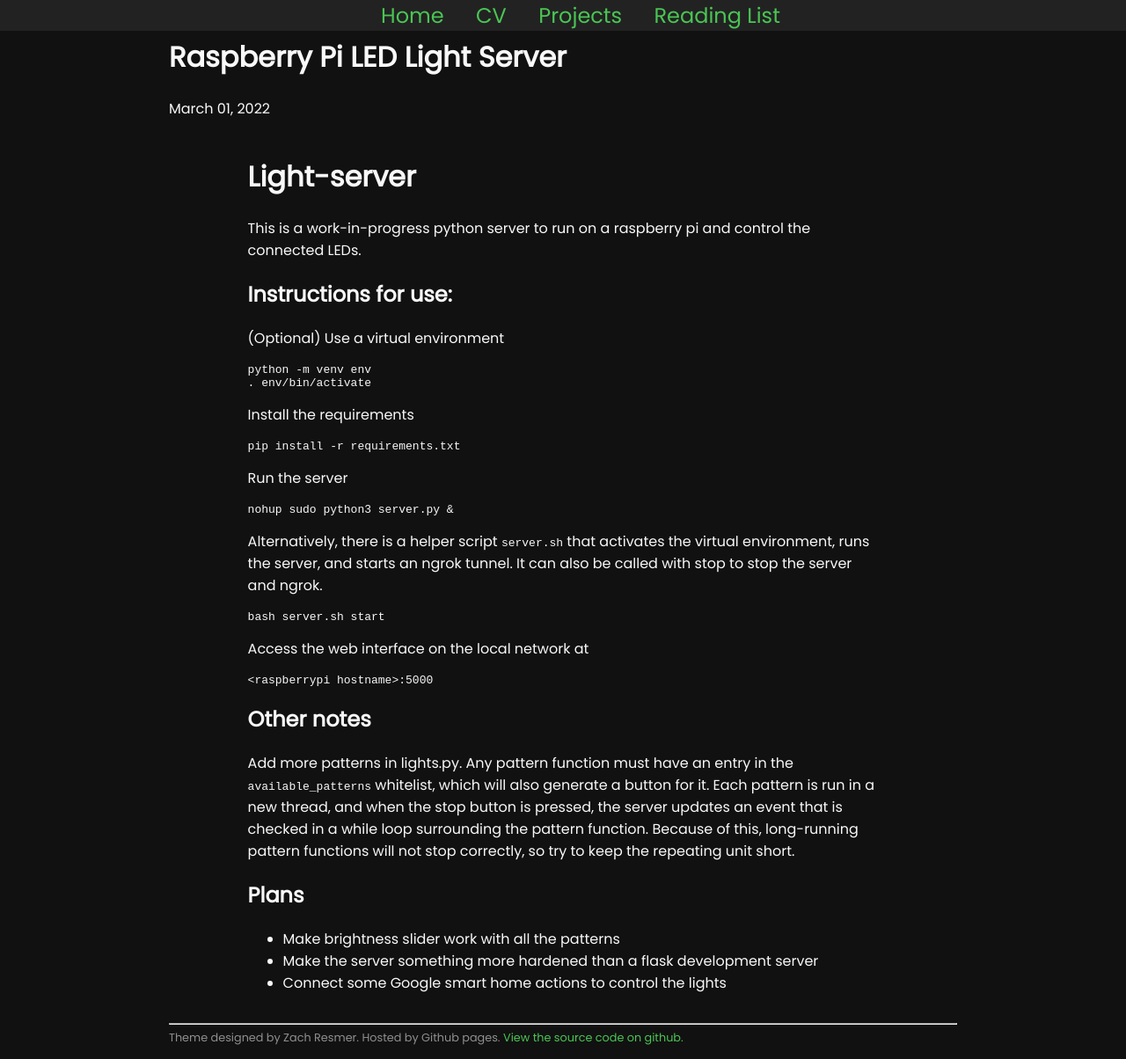
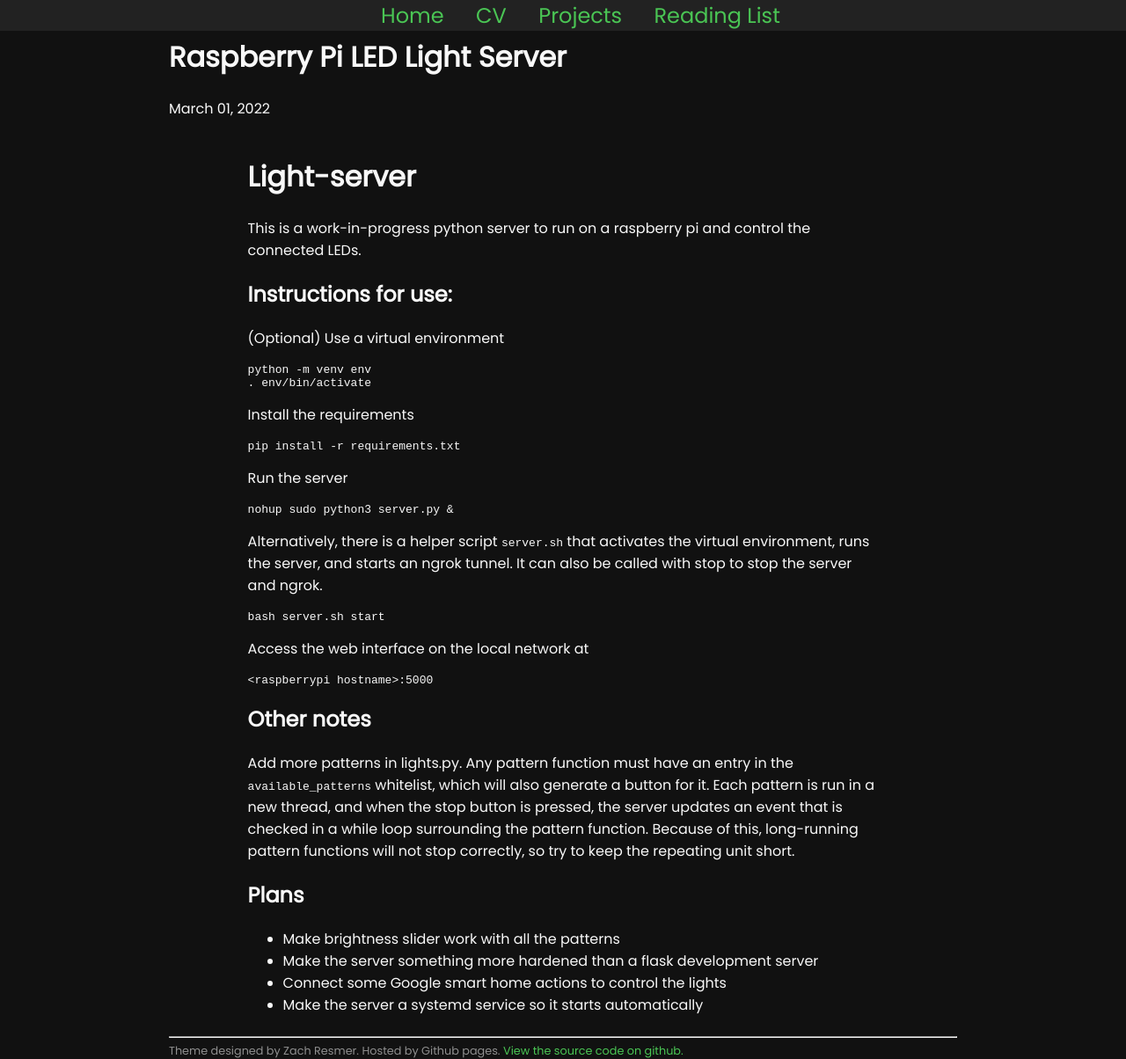
Before and after one commit to zacharesmer/zacharesmer.github.io, a Jekyll site: the page built from _projects/raspberry-pi-LED-server.md, in a window 1280 px wide and 1204 px high. Shown: the whole window at 88% size. Built offline with Jekyll 4.4.1, drawn with Linux system fonts in a browser that asks for light colours.

Commit message:
update plan

```diff
--- a/_projects/raspberry-pi-LED-server.md
+++ b/_projects/raspberry-pi-LED-server.md
@@ -46,3 +46,4 @@ Add more patterns in lights.py. Any pattern function must have an entry in the `
 - Make brightness slider work with all the patterns
 - Make the server something more hardened than a flask development server
 - Connect some Google smart home actions to control the lights
+- Make the server a systemd service so it starts automatically
```
